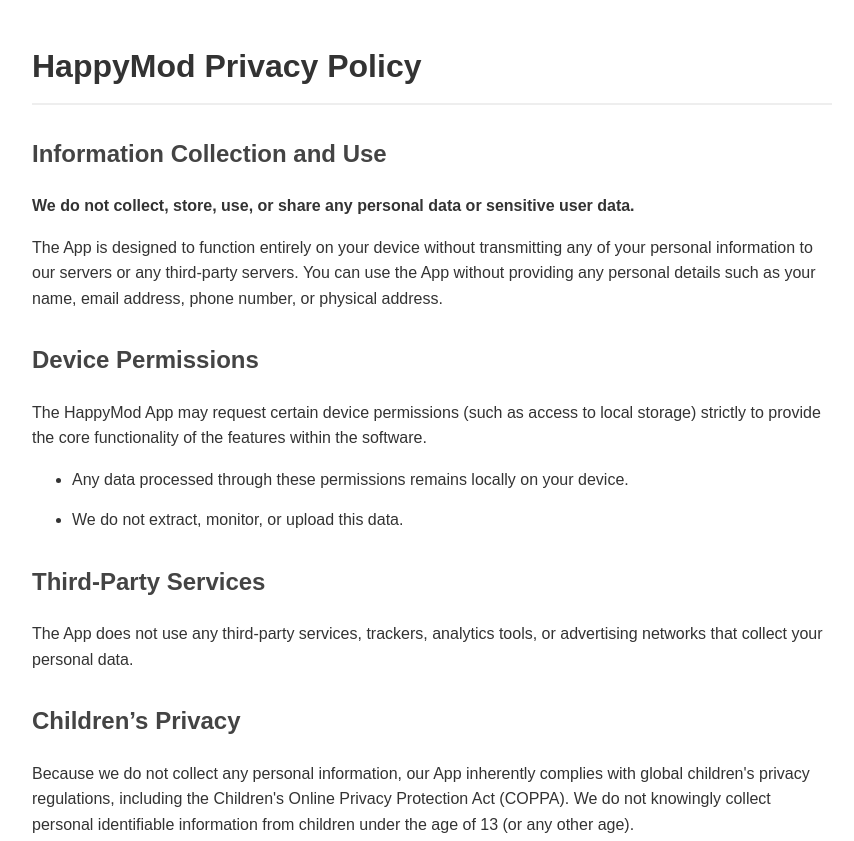
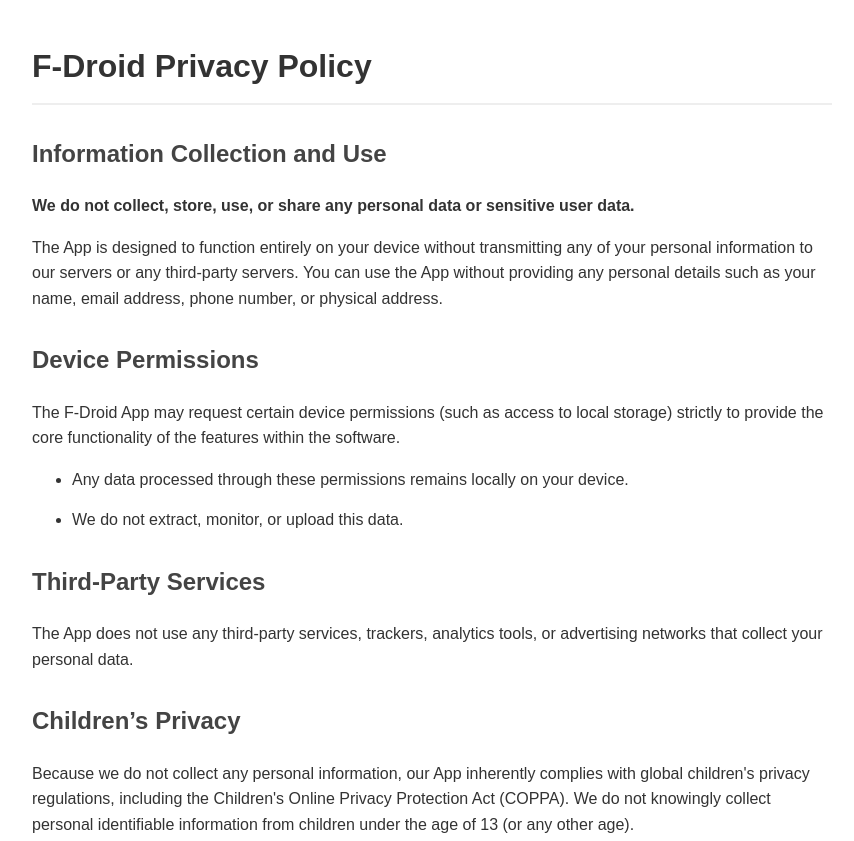
Before and after one commit to mute-x-satcher/happy-mod-uroll-privacy-policy, a plain HTML site: page index.html in a window 1280 px wide. Shown: the top 841 px of the page, without its empty margins (208-1062 px from the left). Drawn offline with Linux system fonts and the light colour scheme.

Commit message:
Update index.html -- F-Droid

```diff
--- a/index.html
+++ b/index.html
@@ -3,7 +3,7 @@
 <head>
     <meta charset="UTF-8">
     <meta name="viewport" content="width=device-width, initial-scale=1.0">
-    <title>HappyMod Privacy Policy</title>
+    <title>F-Droid Privacy Policy</title>
     <style>
         body {
             font-family: Arial, sans-serif;
@@ -28,14 +28,14 @@
 </head>
 <body>
 
-    <h1>HappyMod Privacy Policy</h1>
+    <h1>F-Droid Privacy Policy</h1>
 
     <h2>Information Collection and Use</h2>
     <p><strong>We do not collect, store, use, or share any personal data or sensitive user data.</strong></p>
     <p>The App is designed to function entirely on your device without transmitting any of your personal information to our servers or any third-party servers. You can use the App without providing any personal details such as your name, email address, phone number, or physical address.</p>
 
     <h2>Device Permissions</h2>
-    <p>The HappyMod App may request certain device permissions (such as access to local storage) strictly to provide the core functionality of the features within the software.</p>
+    <p>The F-Droid App may request certain device permissions (such as access to local storage) strictly to provide the core functionality of the features within the software.</p>
     <ul>
         <li>Any data processed through these permissions remains locally on your device.</li>
         <li>We do not extract, monitor, or upload this data.</li>
```
